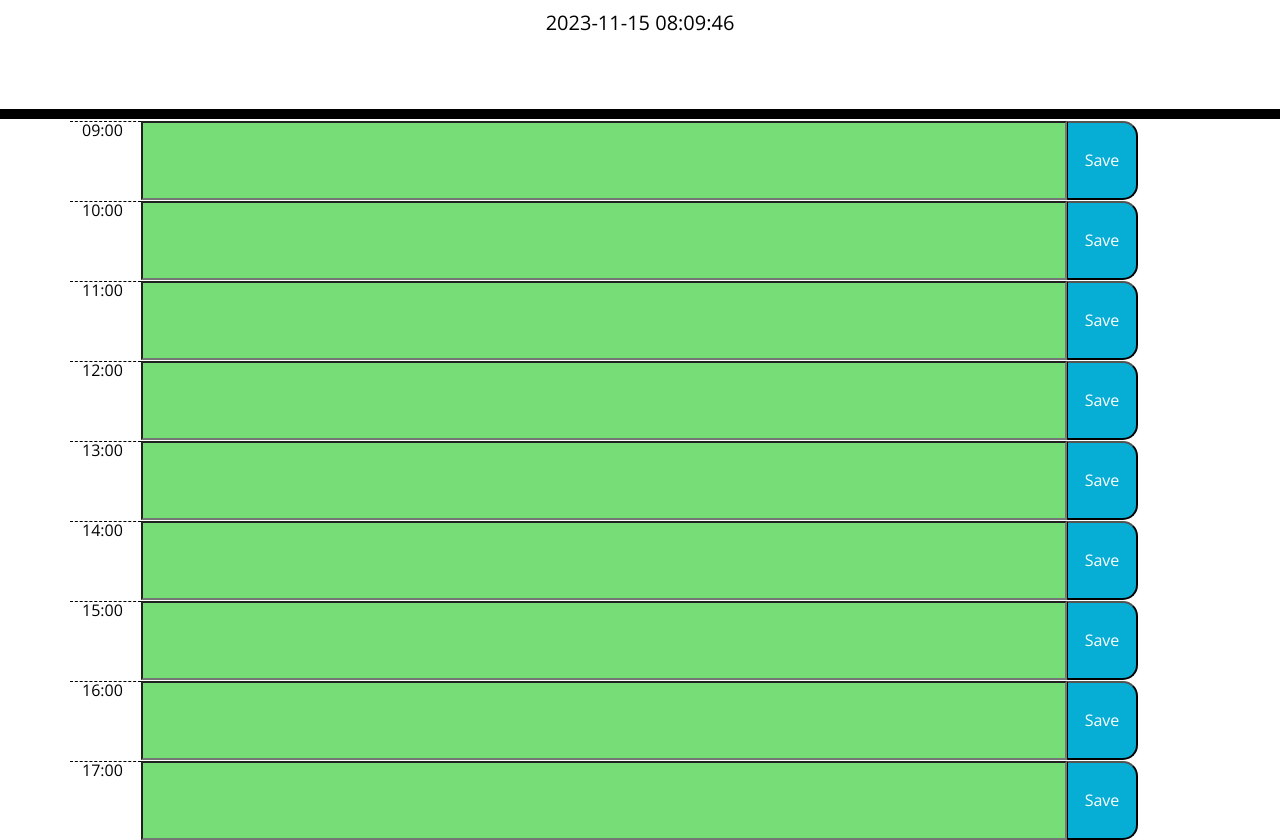
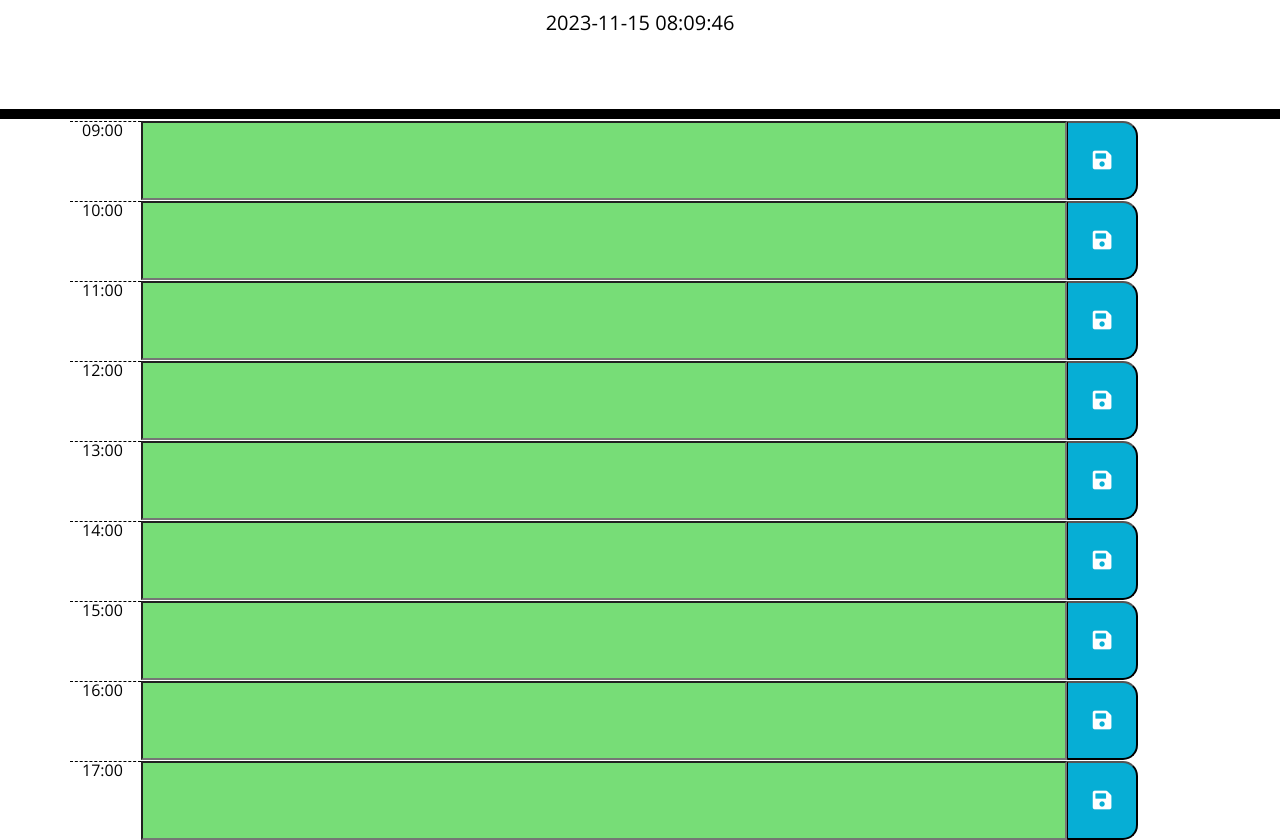
Before and after one commit to Greenie115/work-day-scheduler, a plain HTML site: page index.html in a window 1280 px wide. Shown: the part 168-1008 px from the top of the page. Drawn offline with nearby package versions, Linux system fonts and the light colour scheme.

Commit message:
icons added to each save btn

```diff
--- a/assets/style.css
+++ b/assets/style.css
@@ -67,6 +67,6 @@ header {
 }
 
 .saveBtn i:hover {
-  font-size: 20px;
-  transition: all 0.3s ease-in-out;
+  font-size: 30px;
+  transition: all 0.1s ease-in-out;
 }
--- a/index.html
+++ b/index.html
@@ -41,7 +41,7 @@
           <input name="message9" id="input9" class="row input" type="text">
         </div>
         <div class="col-1 row">
-          <button id="saveBtn9" class="saveBtn">Save</button>
+          <button id="saveBtn9" class="saveBtn"><i class="fas fa-save fa-lg"></i></button>
         </div>
       </div>
       <div class="row align-items-start">
@@ -52,7 +52,7 @@
           <input id="input10" class="row input" type="text">
         </div>
         <div class="col-1 row">
-          <button class="saveBtn">Save</button>
+          <button class="saveBtn"><i class="fas fa-save fa-lg"></i></button>
         </div>
       </div>
       <div class="row align-items-start">
@@ -63,7 +63,7 @@
           <input id="input11" class="row" type="text">
         </div>
         <div class="col-1 row">
-          <button class="saveBtn">Save</button>
+          <button class="saveBtn"><i class="fas fa-save fa-lg"></i></button>
         </div>
       </div>
       <div class="row align-items-start">
@@ -74,7 +74,7 @@
           <input id="input12" class="row" type="text">
         </div>
         <div class="col-1 row">
-          <button class="saveBtn">Save</button>
+          <button class="saveBtn"><i class="fas fa-save fa-lg"></i></button>
         </div>
       </div>
       <div class="row align-items-start">
@@ -85,7 +85,7 @@
           <input id="input13" class="row" type="text">
         </div>
         <div class="col-1 row">
-          <button class="saveBtn">Save</button>
+          <button class="saveBtn"><i class="fas fa-save fa-lg"></i></button>
         </div>
       </div>
       <div class="row align-items-start">
@@ -96,7 +96,7 @@
           <input id="input14" class="row" type="text">
         </div>
         <div class="col-1 row">
-          <button class="saveBtn">Save</button>
+          <button class="saveBtn"><i class="fas fa-save fa-lg"></i></button>
         </div>
       </div>
       <div class="row align-items-start">
@@ -107,7 +107,7 @@
           <input id="input15" class="row" type="text">
         </div>
         <div class="col-1 row">
-          <button class="saveBtn">Save</button>
+          <button class="saveBtn"><i class="fas fa-save fa-lg"></i></button>
         </div>
       </div>
       <div class="row align-items-start">
@@ -118,7 +118,7 @@
           <input id="input16" class="row" type="text">
         </div>
         <div class="col-1 row">
-          <button class="saveBtn">Save</button>
+          <button class="saveBtn"><i class="fas fa-save fa-lg"></i></button>
         </div>
       </div>
       <div class="row align-items-start">
@@ -129,7 +129,7 @@
           <input id="input17" class="row" type="text">
         </div>
         <div class="col-1 row">
-          <button class="saveBtn">Save</button>
+          <button class="saveBtn"><i class="fas fa-save fa-lg"></i></button>
         </div>
       </div>
       </div>
```
